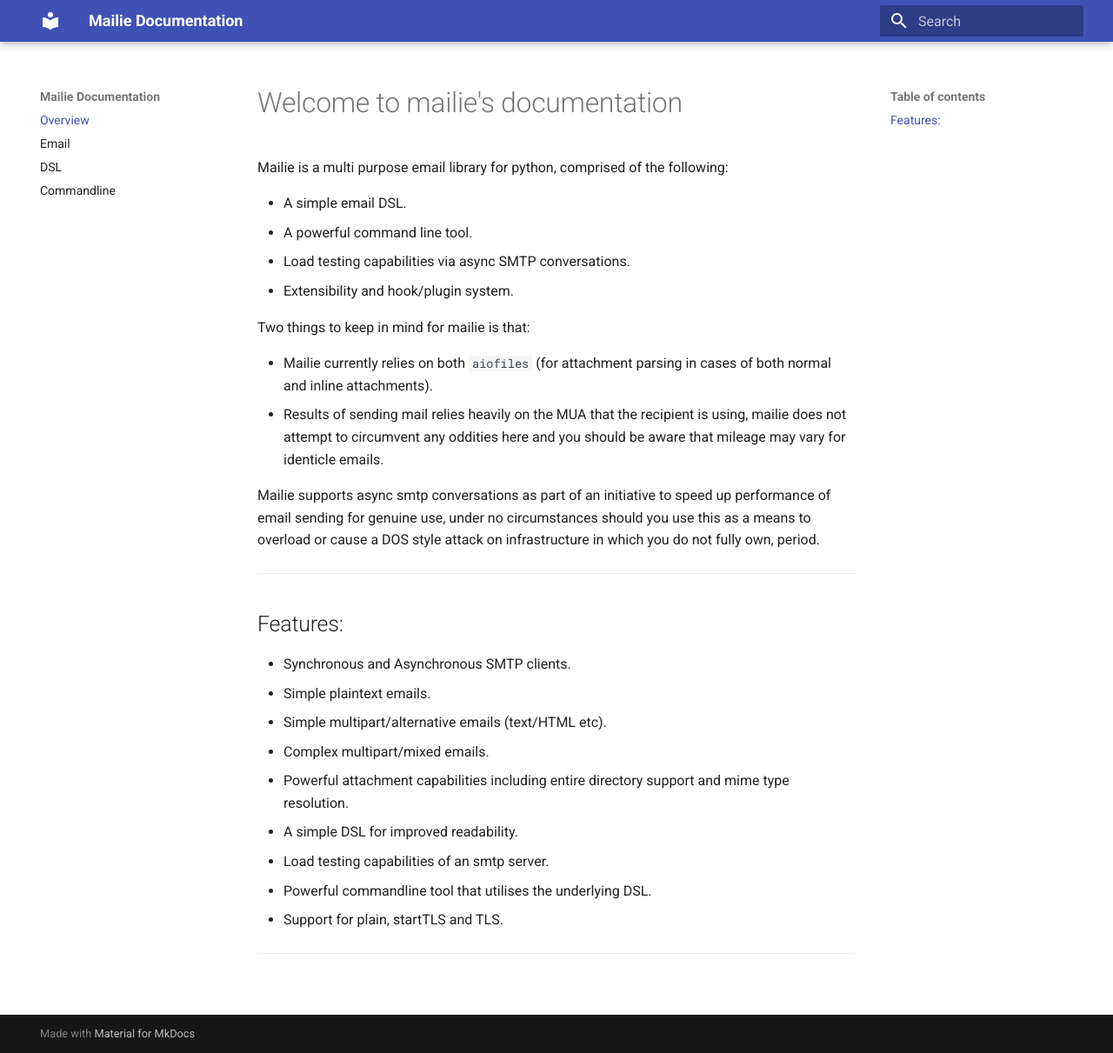
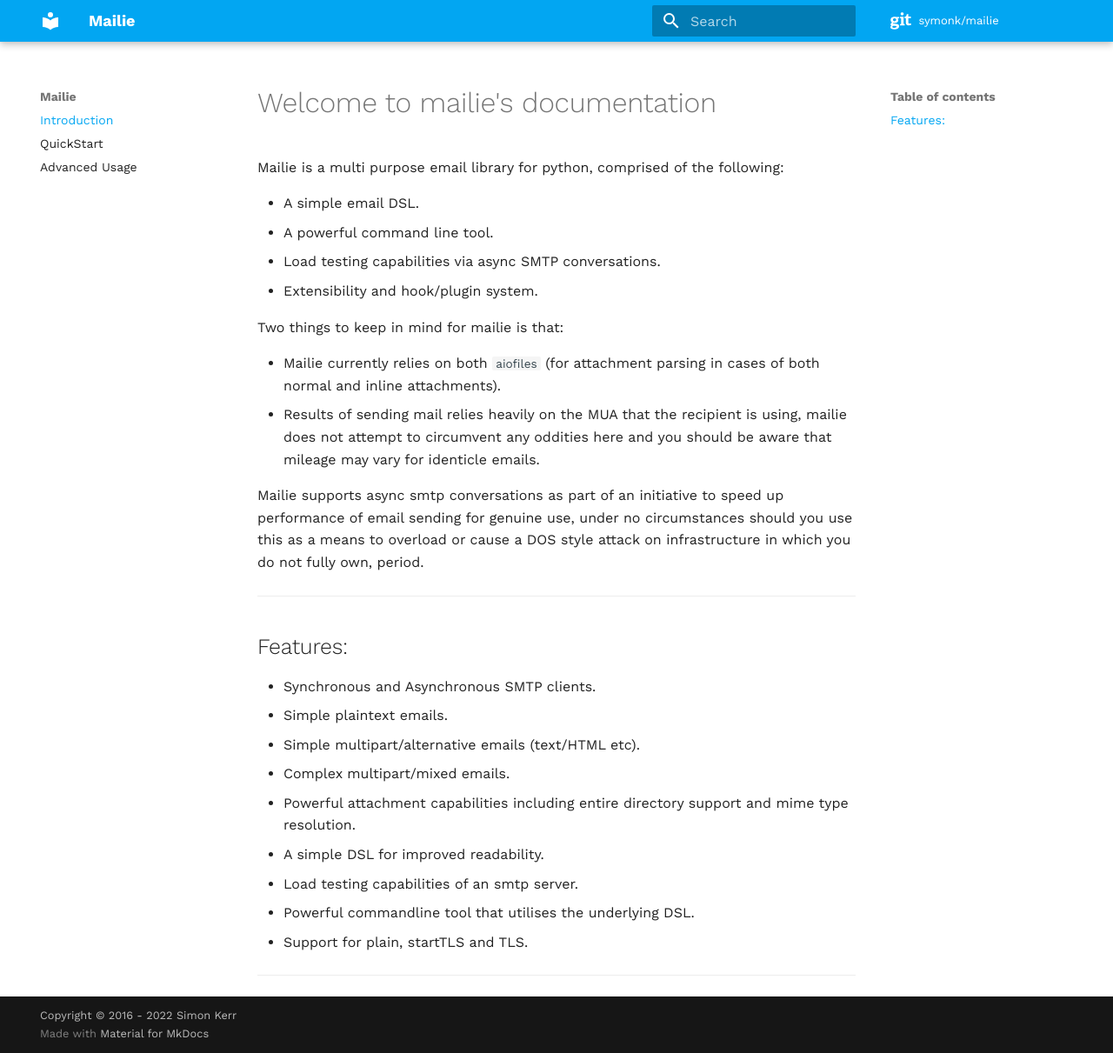
Before and after one commit to symonk/mailie, an MkDocs documentation site: the page built from docs/index.md, in a window 1280 px wide and 1211 px high. Shown: the whole window at 87% size. Built offline with MkDocs 1.6.1 and Material for MkDocs 9.7.7, drawn with Linux system fonts in a browser that asks for light colours; comment, search, counter and statistics services are not loaded.

Commit message:
mkdocs upgrades and dependency bumps

```diff
--- a/mkdocs.yml
+++ b/mkdocs.yml
@@ -1,13 +1,52 @@
-site_name: Mailie Documentation
-site_url: https://www.google.com
-nav:
-    - Overview: index.md
-    - Email: email.md
-    - DSL: dsl.md
-    - Commandline: commandline.md
+site_name: Mailie
+site_description: A fluent DSL for python assertions.
+site_url:
 theme:
   name: material
+  features:
+    - content.code.annotate
+  palette:
+    primary: light blue
+    accent: purple
+  font:
+    text: Work Sans
+    code: Work Sans
+  icon:
+    repo: fontawesome/brands/git
+repo_name: symonk/mailie
+repo_url: https://github.com/symonk/mailie/
+edit_uri: ""
 
+nav:
+    - Introduction: index.md
+    - QuickStart: quickstart.md
+    - Advanced Usage: advanced.md
 plugins:
     - search
-    - mkdocstrings
+    - mkdocstrings:
+        default_handler: python
+        handlers:
+          python:
+            selection:
+              docstring_style: sphinx
+            rendering:
+              line_length: 88
+              show_if_no_docstring: false
+              merge_init_into_class: true
+              show_source: false
+              docstring_section_style: table
+        watch:
+          - asserto/
+markdown_extensions:
+  - admonition
+  - attr_list
+  - footnotes
+  - tables
+  - toc:
+      permalink: true
+  - pymdownx.highlight:
+      anchor_linenums: true
+  - pymdownx.inlinehilite
+  - pymdownx.snippets
+  - pymdownx.superfences
+copyright: Copyright &copy; 2016 - 2022 Simon Kerr
--- a/pyproject.toml
+++ b/pyproject.toml
@@ -24,13 +24,14 @@
 pre-commit = "^2.19.0"
 pytest-cov = "^3.0.0"
 mkdocs = "^1.3.0"
-mkdocs-material = "^8.3.3"
-mkdocstrings = "^0.18.1"
+mkdocs-material = "^8.3.4"
+mkdocstrings = "^0.19.0"
 Pillow = "^9.1.1"
 pytest-asyncio = "^0.18.3"
 poetryup = "^0.7.2"
 aiosmtplib = "^1.1.6"
 tox = "^3.25.0"
+coverage = "^6.4.1"
 
 [tool.isort]
 multi_line_output = 3
```
Also changed, not shown: 1 other file.
